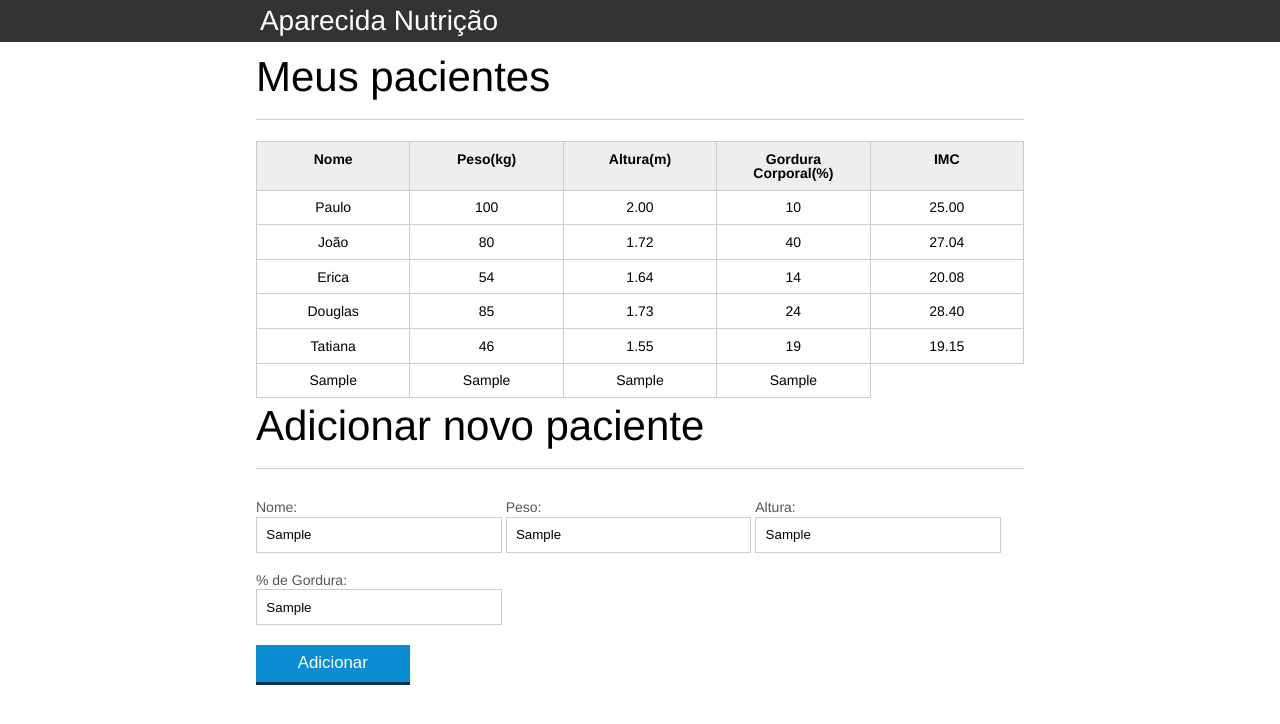
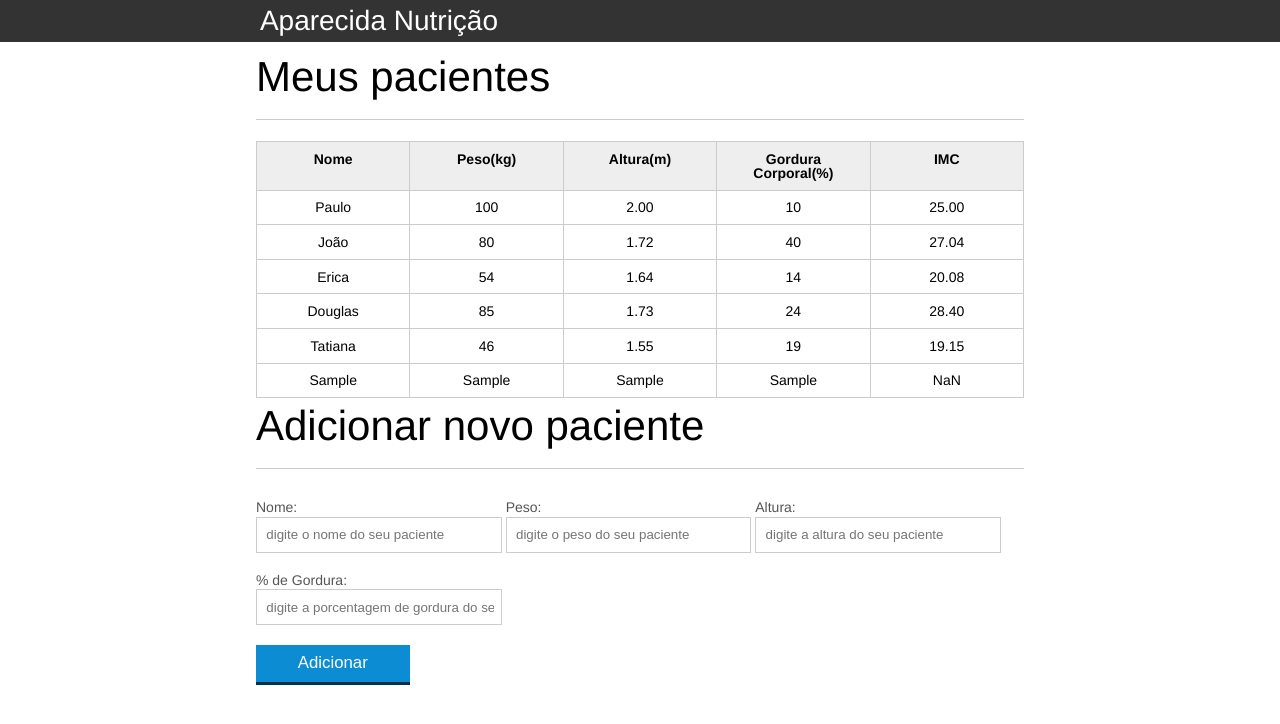
Before and after one commit to gustavobilia/pacientes-imc, a plain HTML site: page index.html in a window 1280 px wide. Both pictures are taken after typing "Sample", "Sample", "Sample", "Sample" into the empty fields and a click on the button "Adicionar". Drawn offline with Linux system fonts and the light colour scheme.

Commit message:
criado funções separadas para cada funcionalidade

```diff
--- a/index.html
+++ b/index.html
@@ -102,7 +102,8 @@
 		</form>
 	</section>
 
-	<script src="js/script.js"></script>
+	<script src="./js/calcula -imc.js"></script>
+	<script src="./js/form.js"></script>
 </body>
 
 
--- /dev/null
+++ b/js/calcula -imc.js
@@ -0,0 +1,41 @@
+const pacientes = document.querySelectorAll(".paciente");
+
+for (let i = 0; i < pacientes.length; i++) {
+  let paciente = pacientes[i];
+
+  const tdPeso = paciente.querySelector(".info-peso");
+  const peso = tdPeso.textContent;
+
+  const tdAltura = paciente.querySelector(".info-altura");
+  const altura = tdAltura.textContent;
+
+  const tdImc = paciente.querySelector(".info-imc");
+
+  let pesoEhValido = true;
+  let alturaEhValida = true;
+
+  if (peso <= 0 || peso >= 1000) {
+    pesoEhValido = false;
+    tdImc.textContent = "Peso inválido!";
+    paciente.classList.add("paciente-invalido");
+  }
+
+  if (altura <= 0 || altura >= 3.0) {
+    alturaEhValida = false;
+    tdImc.textContent = "Altura inválida!";
+    paciente.classList.add("paciente-invalido");
+  }
+
+  if (alturaEhValida && pesoEhValido) {
+    const imc = peso / (altura * altura);
+    tdImc.textContent = imc.toFixed(2);
+  }
+}
+
+function calculaImc(peso,altura) {
+  let imc = 0;
+
+  imc = peso / (altura * altura);
+
+  return imc.toFixed(2);
+}
--- /dev/null
+++ b/js/form.js
@@ -0,0 +1,52 @@
+const botaoAdicionar = document.querySelector("#adicionar-paciente");
+
+botaoAdicionar.addEventListener("click", function (event) {
+  event.preventDefault();
+
+  let form = document.querySelector("#form-adiciona");
+
+  let paciente = obtemPacienteDoFormulario(form);
+
+  let pacienteTr = montaTr(paciente);
+
+  const tabela = document.querySelector("#tabela-pacientes");
+
+  tabela.appendChild(pacienteTr);
+
+  form.reset();
+
+});
+
+function obtemPacienteDoFormulario(form) {
+  let paciente = {
+    nome: form.nome.value,
+    peso: form.peso.value,
+    altura: form.altura.value,
+    gordura: form.gordura.value,
+    imc: calculaImc(form.peso.value, form.altura.value),
+  };
+
+  return paciente;
+}
+
+function montaTd(dado, classe) {
+    let td = document.createElement("td");
+    td.classList.add(classe);
+    td.textContent = dado;
+
+    return td;
+}
+
+function montaTr(paciente) {
+  let pacienteTr = document.createElement("tr");
+  pacienteTr.classList.add("paciente");
+
+  pacienteTr.appendChild(montaTd(paciente.nome, "info-nome"));
+  pacienteTr.appendChild(montaTd(paciente.peso, "info-peso"));
+  pacienteTr.appendChild(montaTd(paciente.altura, "info-altura"));
+  pacienteTr.appendChild(montaTd(paciente.gordura, "info-gordura"));
+  pacienteTr.appendChild(montaTd(paciente.imc, "info-imc"));
+
+
+  return pacienteTr;
+}
--- a/js/script.js
+++ /dev/null
@@ -1,70 +0,0 @@
-const pacientes = document.querySelectorAll(".paciente");
-
-for (let i = 0; i < pacientes.length; i++) {
-  let paciente = pacientes[i];
-
-  const tdPeso = paciente.querySelector(".info-peso");
-  const peso = tdPeso.textContent;
-
-  const tdAltura = paciente.querySelector(".info-altura");
-  const altura = tdAltura.textContent;
-
-  const tdImc = paciente.querySelector(".info-imc");
-
-  let pesoEhValido = true;
-  let alturaEhValida = true;
-
-  if (peso <= 0 || peso >= 1000) {
-    pesoEhValido = false;
-    tdImc.textContent = "Peso inválido!";
-    paciente.classList.add("paciente-invalido");
-  }
-
-  if (altura <= 0 || altura >= 3.0) {
-    alturaEhValida = false;
-    tdImc.textContent = "Altura inválida!";
-    paciente.classList.add("paciente-invalido");
-  }
-
-  if (alturaEhValida && pesoEhValido) {
-    const imc = peso / (altura * altura);
-    tdImc.textContent = imc.toFixed(2);
-  }
-}
-
-const botaoAdicionar = document.querySelector("#adicionar-paciente");
-
-botaoAdicionar.addEventListener("click", function (event) {
-  event.preventDefault();
-
-  let form = document.querySelector("#form-adiciona");
-
-  let nome = form.nome.value;
-  let peso = form.peso.value;
-  let altura = form.altura.value;
-  let gordura = form.gordura.value;
-
-  let pacienteTr = document.createElement("tr");
-
-  let nomeTd = document.createElement("td");
-  let pesoTd = document.createElement("td");
-  let alturaTd = document.createElement("td");
-  let gorduraTd = document.createElement("td");
-  let imcTd = document.createElement("td");
-
-  nomeTd.textContent = nome;
-  pesoTd.textContent = peso;
-  alturaTd.textContent = altura;
-  gorduraTd.textContent = gordura;
-
-  pacienteTr.appendChild(nomeTd);
-  pacienteTr.appendChild(pesoTd);
-  pacienteTr.appendChild(alturaTd);
-  pacienteTr.appendChild(gorduraTd);
-
-  const tabela = document.querySelector("#tabela-pacientes");
-
-  tabela.appendChild(pacienteTr);
-
-  console.log(pacienteTr);
-});
```
